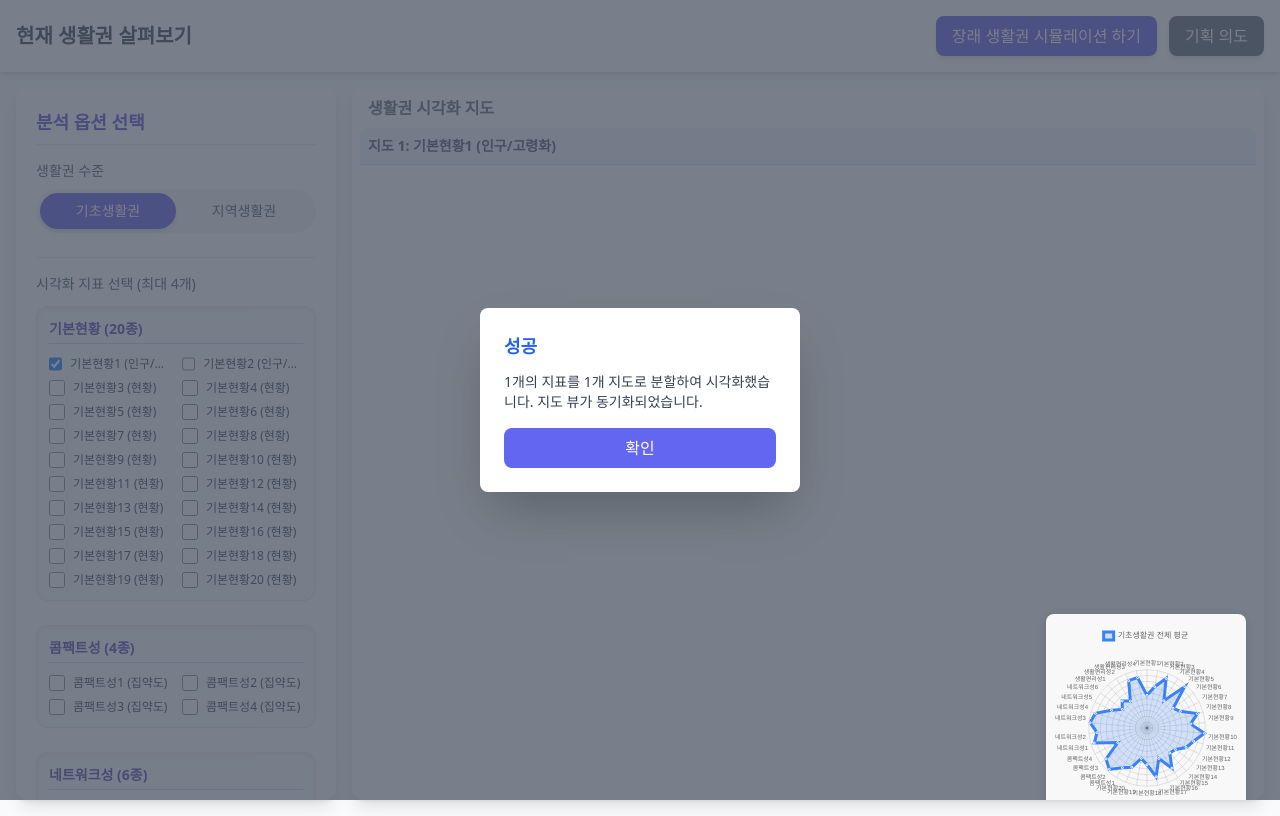
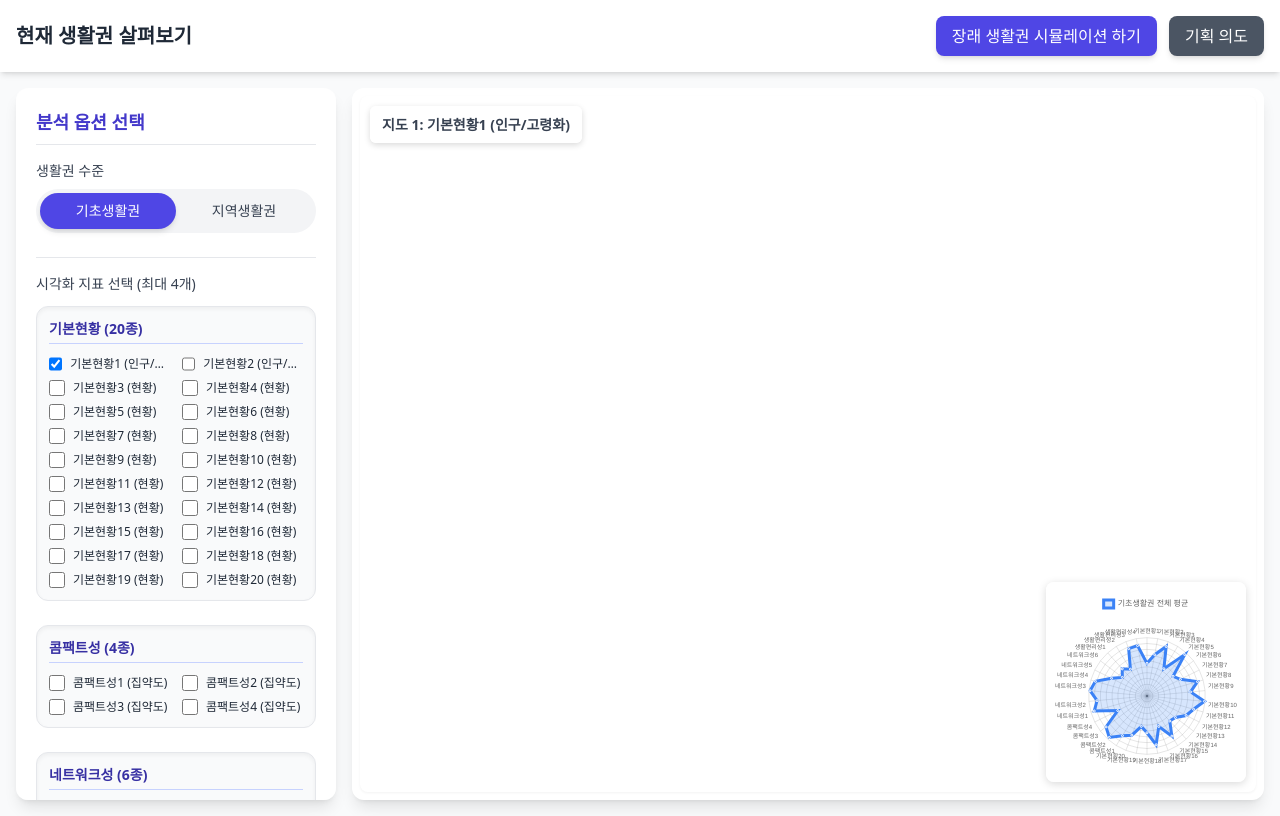
Before and after one commit to dbkim-geo/lifezone-sim, a FastAPI app: page /current in a window 1280 px wide. Run offline with FastAPI, Linux system fonts and the light colour scheme; some libraries are stand-ins or nearby versions.

Commit message:
현재생활권 알림창 zindex수정, sub-title 배치 수정정

```diff
--- a/server/templates/current.html
+++ b/server/templates/current.html
@@ -88,10 +88,11 @@
         <div class="flex-grow flex flex-col h-full">
             <!-- Map Area - Takes full height, flex-grow -->
             <section class="bg-white rounded-xl shadow-lg flex-grow overflow-hidden p-2">
-                <h2 class="text-base font-semibold text-gray-600 mb-2 px-2">생활권 시각화 지도</h2>
                 <!-- Map Container: Dynamic grid for 1, 2, or 4 maps. h-full is critical here. -->
-                <div id="map-container" class="grid grid-cols-1 gap-1">
-                    <div id="map-1-wrapper" class="map-wrapper"><div id="map-1" class="map"></div></div>
+                <div id="map-container" class="grid grid-cols-1 gap-1 h-full">
+                    <div id="map-1-wrapper" class="map-wrapper">
+                        <div id="map-1" class="map"></div>
+                    </div>
                 </div>
             </section>
         </div>
--- a/static/css/current.css
+++ b/static/css/current.css
@@ -43,6 +43,26 @@ body {
     border-radius: 10px;
 }
 
+/* Map title overlay styling */
+.map-title-overlay {
+    position: absolute;
+    top: 10px;
+    left: 10px;
+    background: rgba(255, 255, 255, 0.95);
+    border-radius: 6px;
+    box-shadow: 0 2px 6px rgba(0, 0, 0, 0.15);
+    z-index: 1000;
+    padding: 8px 12px;
+    font-size: 0.875rem;
+    font-weight: 600;
+    color: #374151;
+    max-width: calc(100% - 20px);
+    overflow: hidden;
+    text-overflow: ellipsis;
+    white-space: nowrap;
+    pointer-events: none;
+}
+
 /* Chart container styling as overlay on map */
 .radar-chart-overlay {
     position: absolute;
--- a/static/js/current.js
+++ b/static/js/current.js
@@ -288,7 +288,7 @@ function updateIndicatorsUI() {
 function displayMessage(title, message) {
     // Create a simple modal/message box dynamically
     const $modal = $(`
-        <div id="custom-alert" class="fixed inset-0 bg-gray-600 bg-opacity-75 flex items-center justify-center z-50 transition-opacity duration-300 opacity-0">
+        <div id="custom-alert" class="fixed inset-0 bg-gray-600 bg-opacity-75 flex items-center justify-center transition-opacity duration-300 opacity-0" style="z-index: 9999;">
             <div class="bg-white p-6 rounded-lg shadow-2xl w-80 transform scale-95 transition-transform duration-300">
                 <h3 class="text-lg font-bold ${title === '경고' ? 'text-red-600' : 'text-blue-600'} mb-3">${title}</h3>
                 <p class="text-sm text-gray-700 mb-4">${message}</p>
@@ -387,13 +387,13 @@ function visualizeMap() {
         const mapId = `map-${i + 1}`;
         const indicatorKey = indicatorsToDisplay[i];
 
-        // Create wrapper and map div with chart overlay
+        // Create wrapper and map div with title and chart overlay
         const mapHtml = `
             <div id="${mapId}-wrapper" class="map-wrapper">
-                <div class="text-sm font-semibold text-gray-700 p-2 bg-indigo-50 border-b border-indigo-200 truncate" title="${indicatorKey}">
-                    지도 ${i + 1}: ${indicatorKey}
-                </div>
                 <div id="${mapId}" class="map flex-grow">
+                    <div class="map-title-overlay" title="${indicatorKey}">
+                        지도 ${i + 1}: ${indicatorKey}
+                    </div>
                     <div class="radar-chart-overlay">
                         <canvas id="radarChart-${i + 1}"></canvas>
                     </div>
@@ -431,12 +431,12 @@ function visualizeMap() {
         }, 100);
     }
 
-    // Display message based on the outcome
-    if (allSelectedIndicators.length === 0) {
-        displayMessage('알림', '선택된 지표가 없어 기본 현황(1개 지도)으로 초기화했습니다.');
-    } else {
-        displayMessage('성공', `${numMapsToShow}개의 지표를 ${numMapsToShow}개 지도로 분할하여 시각화했습니다. 지도 뷰가 동기화되었습니다.`);
-    }
+    // // Display message based on the outcome
+    // if (allSelectedIndicators.length === 0) {
+    //     displayMessage('알림', '선택된 지표가 없어 기본 현황(1개 지도)으로 초기화했습니다.');
+    // } else {
+    //     displayMessage('성공', `${numMapsToShow}개의 지표를 ${numMapsToShow}개 지도로 분할하여 시각화했습니다. 지도 뷰가 동기화되었습니다.`);
+    // }
 }
 
 // --- CHART.JS FUNCTIONS ---
```
